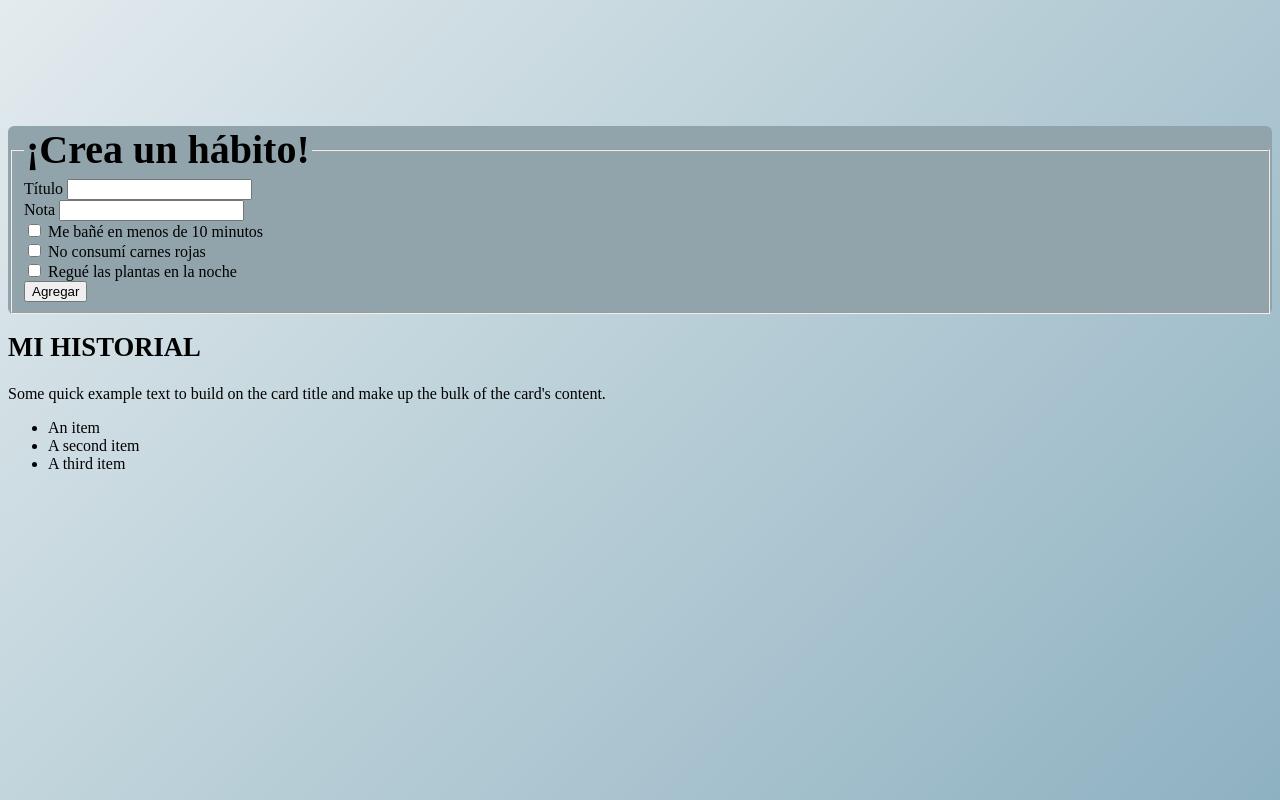
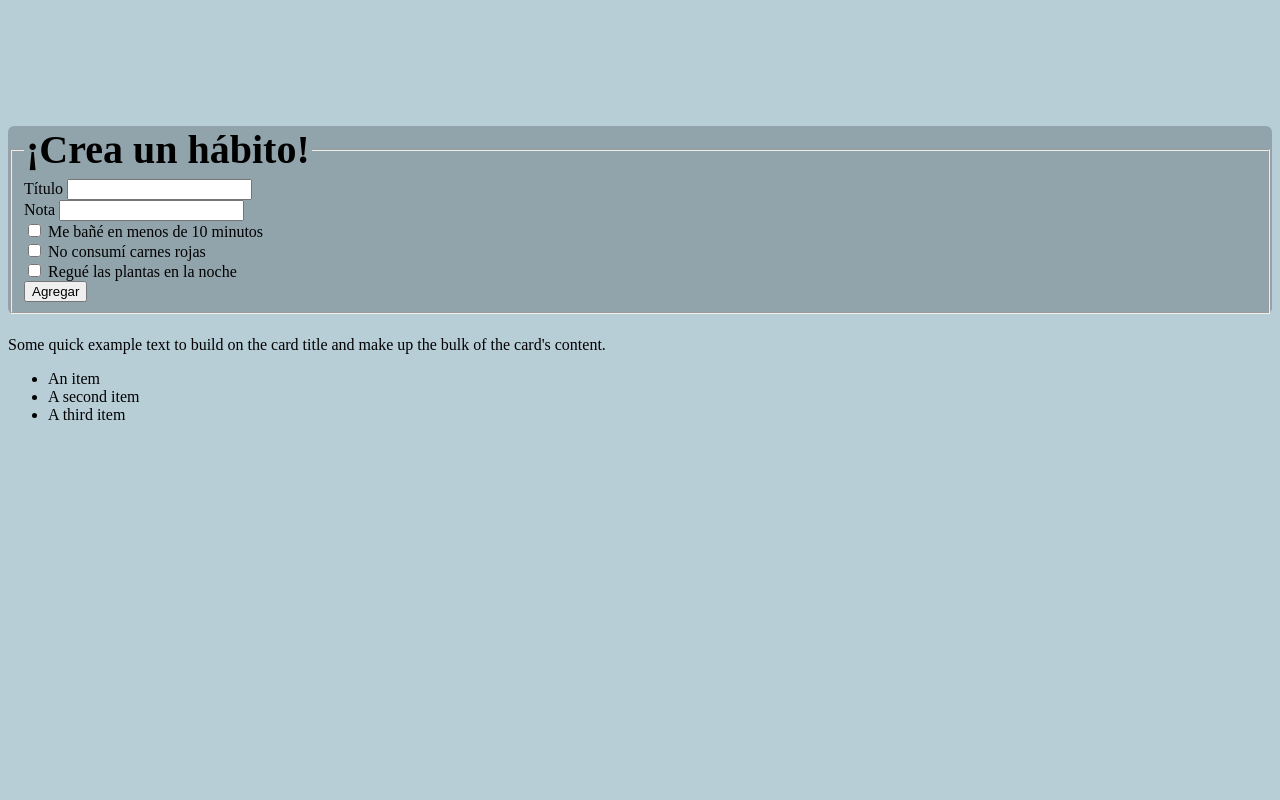
Before and after one commit to andreaaperz/Final-proj-geo, an Electron app: page pages/bitacora.html in a window 1280 px wide. Drawn offline with Linux system fonts and the light colour scheme; files whose address does not match are found by name.

Commit message:
Fondos solidos

```diff
--- a/pages/bitacora.html
+++ b/pages/bitacora.html
@@ -9,13 +9,7 @@
 
     <style>
         body {
-            background-image: linear-gradient(135deg, #e3ebee 0, #b8ced7 50%, #8eb1c1 100%);
-            background-repeat: no-repeat;
-            background-size: 100% 100%;
-        }
-
-        html {
-            height: 100%
+            background-color: #b8ced7;
         }
 
         .r {
@@ -78,9 +72,6 @@
         </div>
     </div>
 
-    <div class="text-center">
-        <h1 style="font-size: 20pt;">MI HISTORIAL</h1>
-    </div>
 
     <div class="container my-3 main">
         <div class="row row-cols-1 row-cols-md-3 row-cols-sm-1 row-cols-xs-1 g-4" id="row-bita">
```
Also changed, not shown: pages/cards.html (+1 -1 lines), pages/mapas.html (+1 -1 lines).
